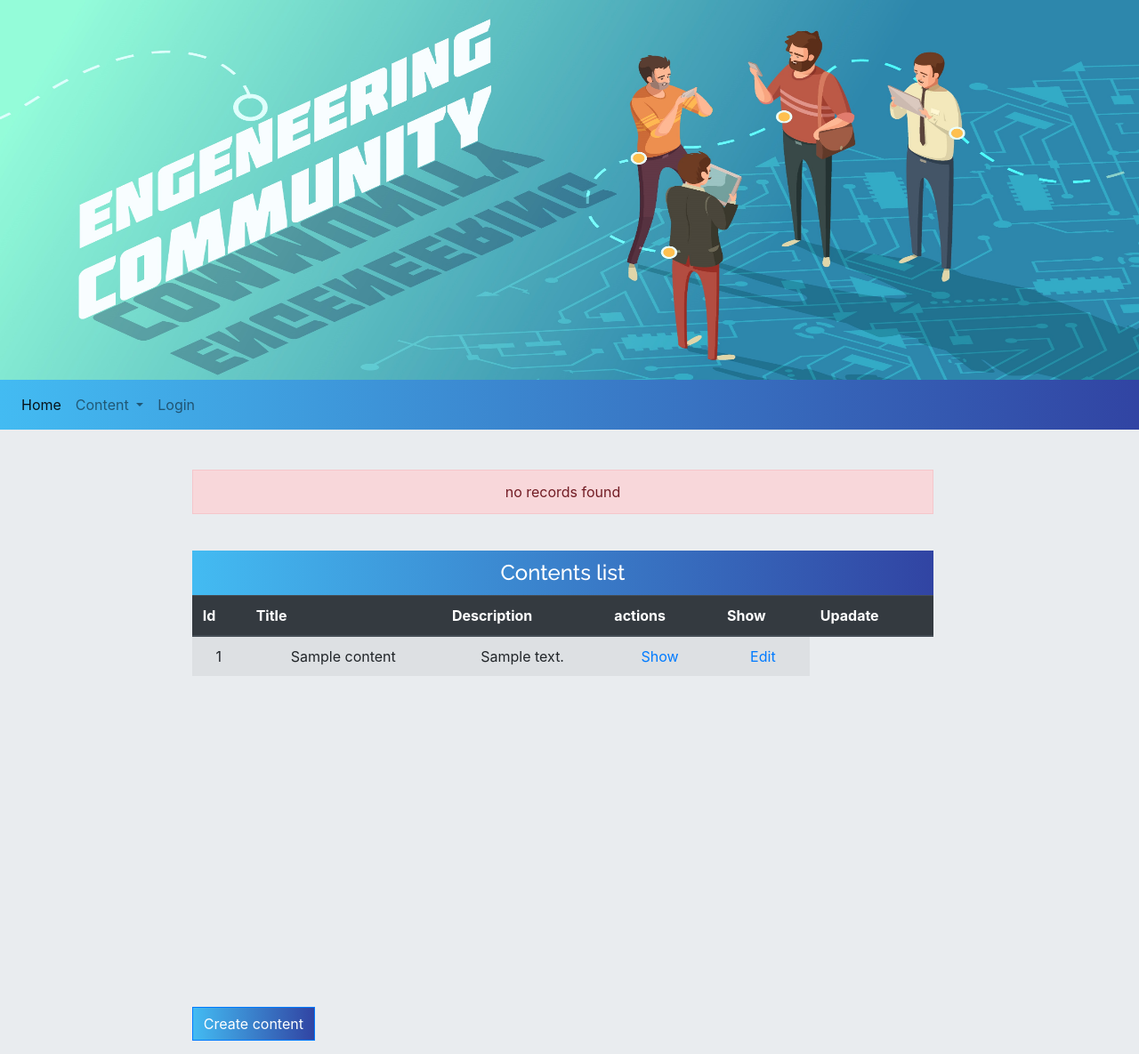
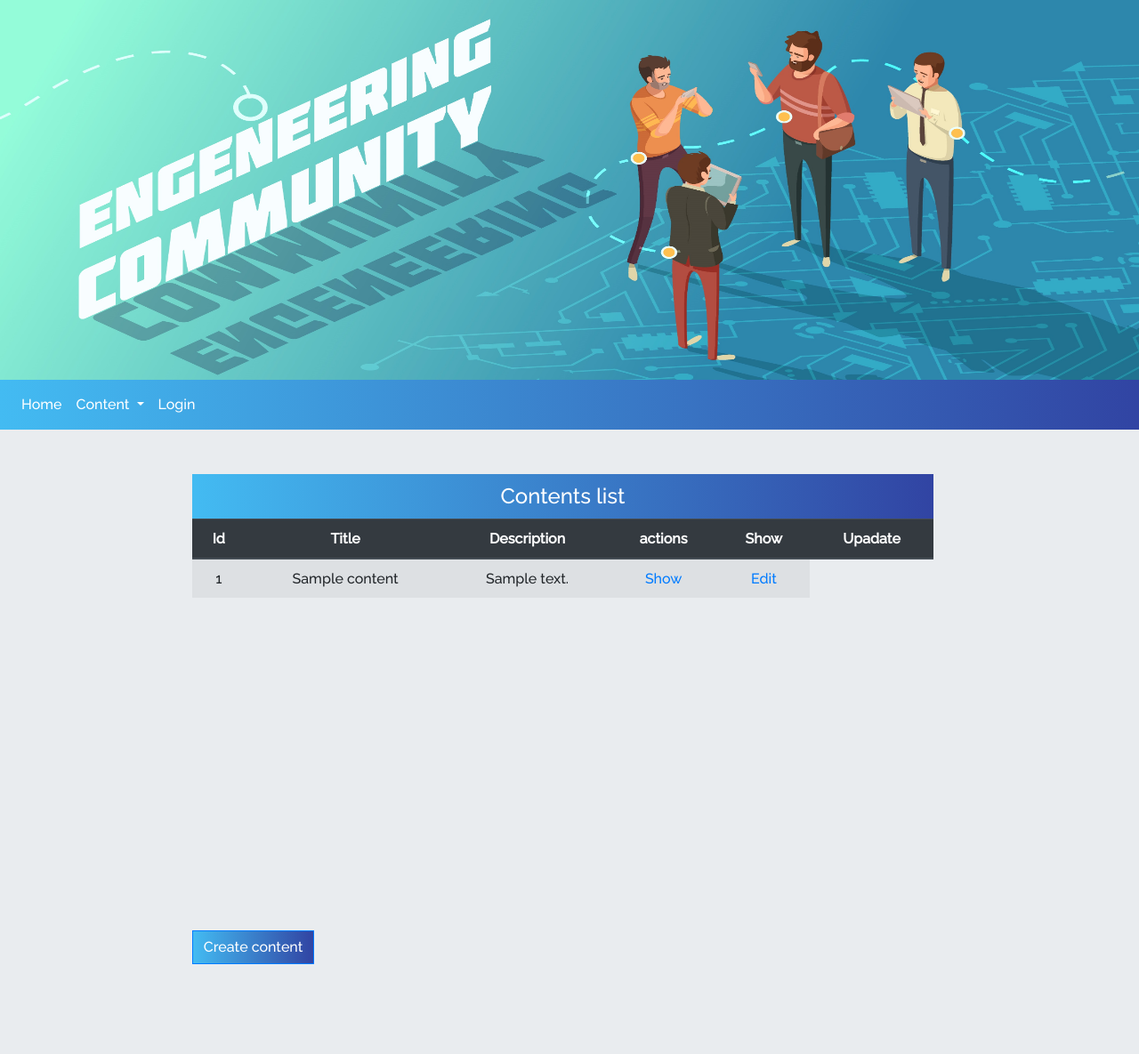
Before and after one commit to deveBrice/community-platform-JOB, a Symfony app: template templates/content/index.html.twig in a window 1280 px wide. Shown: the whole page at 89% size. After the commit the page ends 1084 px from the top, so only its background shows below. Run offline with Twig, Linux system fonts and the light colour scheme; the template is opened without the code that fills it: most values are stand-ins (such as "Sample title", 1, 10 or a date in 2020); some libraries are stand-ins or nearby versions.

Commit message:
added front for created contents

```diff
--- a/public/css/content_index.css
+++ b/public/css/content_index.css
@@ -77,6 +77,7 @@ a.edit {
   background: linear-gradient(to right, #43bbf2, #3144a3);
   color: white;
   border-radius: 0px;
+  font-family: 'Raleway', sans-serif;
 }
 
 .create-content input:focus {
@@ -87,8 +88,11 @@ a.edit {
   position: sticky;
   top: 0;
   background: #eee;
+  text-align: center;
+  font-family: 'Raleway', sans-serif;
 }
 
 .table-fixed td {
   text-align: center;
+  font-family: 'Raleway', sans-serif;
 }
--- a/public/css/navbar.css
+++ b/public/css/navbar.css
@@ -10,3 +10,13 @@
 .container-fluid {
   overflow: hidden;
 }
+
+a.nav-item.nav-link {
+  color: white !important;
+  font-family: 'Raleway', sans-serif;
+}
+
+a.nav-link.dropdown-toggle {
+  color: white !important;
+  font-family: 'Raleway', sans-serif;
+}
--- a/templates/content/index.html.twig
+++ b/templates/content/index.html.twig
@@ -12,7 +12,7 @@
       <div class="row">
         <div class="col-lg-8 offset-lg-2">
           <div class="body-container">
-            {% if content is not defined %}
+            {% if contents is not defined %}
                 <div class="error-no-records">
                   <div class="alert alert-danger error-message" role="alert">
                     <p>no records found</p>
--- a/templates/navbar.html.twig
+++ b/templates/navbar.html.twig
@@ -8,8 +8,9 @@
           </div>
         </div>
       </div>
-      <div class="row">
-        <div class="col-lg-12">
+    </div>
+  </div>
+</div>
   <div class="navigation">
     <link rel="stylesheet" href="{{ asset('css/navbar.css') }}" type="text/css" />
       <nav class="navbar navbar-expand-lg navbar-light navbar-custom">
@@ -40,7 +41,3 @@
         </div>
       </nav>
     </div>
-           </div>
-         </div>
-      </div>
-   </div>
```
Also changed, not shown: public/css/new-content.css (+2 -6 lines). Lines whose indentation alone changed are shown as unchanged.
